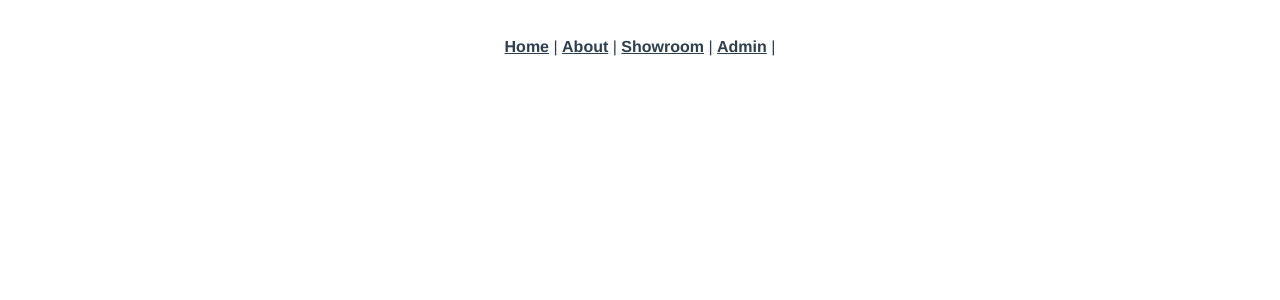
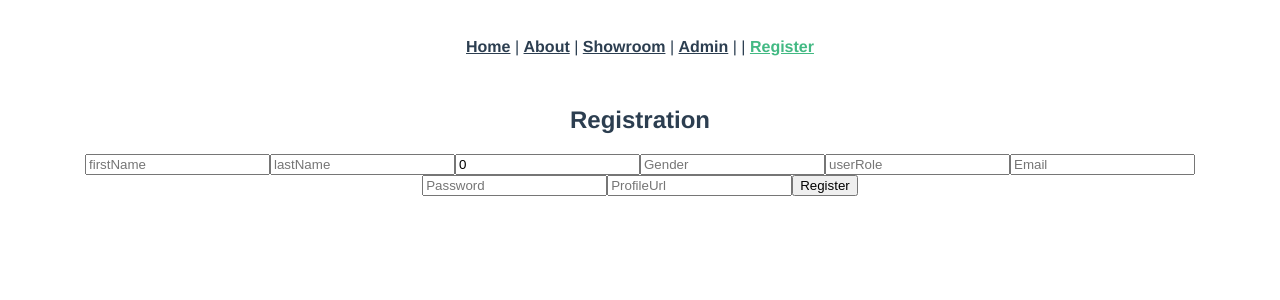
Before and after one commit to azinisikhona/Capstone-project, a Vue app in the folder frontend/: page /register in a window 1280 px wide. Shown: the top 300 px of the page. Built offline with nearby package versions, Linux system fonts and the light colour scheme.

Commit message:
registration err

```diff
--- a/frontend/src/App.vue
+++ b/frontend/src/App.vue
@@ -3,7 +3,8 @@
     <router-link to="/">Home</router-link> |
     <router-link to="/about">About</router-link> |
     <router-link to="/showroom">Showroom</router-link> |
-    <router-link to="/admin">Admin</router-link> |
+    <router-link to="/admin">Admin</router-link> |          |
+    <router-link to="/register">Register</router-link>
   </nav>
   <router-view/>
 </template>
--- a/frontend/src/components/CardComp.vue
+++ b/frontend/src/components/CardComp.vue
@@ -1,8 +1,8 @@
 <template>
   <div class="col-12 col-lg-3 col-sm-6 p-1">
     <div class="card">
-      <img :src="car.Picture" :alt="car.Brands" class="image" />
-      <div class="product-details">
+      <img :src="car.Picture" class="mx-auto"  alt="...">
+      <div class="car-details">
         <h3 class="Car-Brand">{{ car.Brands }}</h3>
         <p class="Car-Model">{{ car.Model }}</p>
         <p class="Car-Price">R{{ car.Price }}</p>
--- /dev/null
+++ b/frontend/src/components/RegistrationComp.vue
@@ -0,0 +1,54 @@
+<template>
+  <div>
+    <h2>Registration</h2>
+    <form @submit.prevent="addUser">
+      <input v-model="newUser.firstName" type="text" placeholder="firstName" required>
+      <input v-model="newUser.lastName" type="taxt" placeholder="lastName" required>
+      <input v-model="newUser.userAge" type="number" placeholder="userAge" required>
+      <input v-model="newUser.gender" type="text" placeholder="Gender" required>
+      <input v-model="newUser.userRole" type="text" placeholder="userRole" required>
+      <input v-model="newUser.emailAdd" type="text" placeholder="Email" required />
+      <input v-model="newUser.userPass" type="password" placeholder="Password" required />
+      <input v-model="newUser.profileUrl" type="text" placeholder="ProfileUrl" required>
+      <button type="submit">Register</button>
+    </form>
+  </div>
+</template>
+
+<script>
+export default {
+  data() {
+    return {
+      newUser: {
+        firstName: '',
+        lastName: '',
+        userAge: 0,
+        gender: '',
+        userRole: '',
+        emailAdd: '',
+        userPass: '',
+        profileUrl: '',
+      },
+    };
+  },
+  methods: {
+    async addUser() {
+      try {
+        await this.$store.dispatch('addNewUser', this.newUser);
+        this.newUser = {
+            firstName: '',
+            lastName: '',
+            userAge: 0,
+            gender: '',
+            userRole: '',
+            emailAdd: '',
+            userPass: '',
+            profileUrl: '',
+        };
+      } catch (error) {
+        console.error('Failed to register user:', error);
+      }
+    },
+  },
+};
+</script>
--- a/frontend/src/router/index.js
+++ b/frontend/src/router/index.js
@@ -25,7 +25,11 @@ const routes = [
     name: 'showroom',
     component: () => import('../views/ShowroomView.vue')
   },
-
+  {
+    path: '/register',
+    name: 'register',
+    component: () => import('../components/RegistrationComp.vue')
+  }
 
 ]
 
--- a/frontend/src/store/index.js
+++ b/frontend/src/store/index.js
@@ -85,6 +85,8 @@ export default createStore({
     async addNewUser(context, newUser) {
       try {
         const response = await axios.post(`${connection}register`, newUser);
+
+
         if (response.status === 201) {
           context.commit('addUser', newUser);
         }
```
